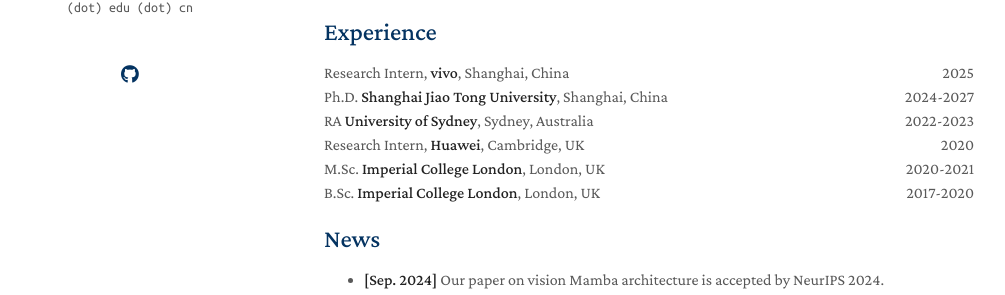
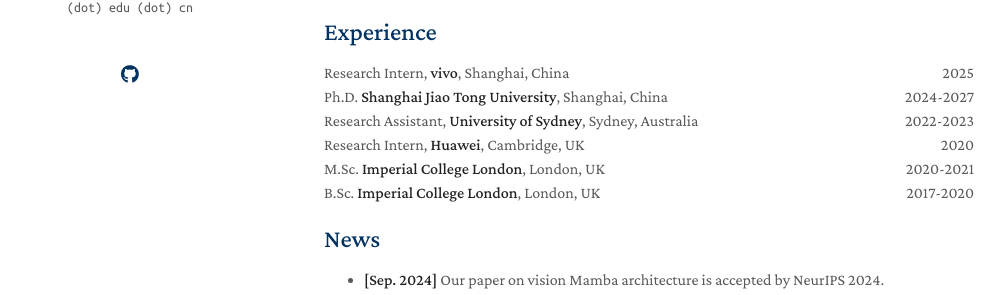
Before and after one commit to arcaninez/arcaninez.github.io, a Jekyll site: the page built from index.md, in a window 1280 px wide and 900 px high. Shown: the part 317-612 px from the top of the window, without its empty margins (146-1151 px from the left). Built offline with Jekyll 4.4.1, drawn with Linux system fonts in a browser that asks for light colours; a style sheet for code colours, icons or effects is not loaded; our own code applies the rules of GitHub Pages for plain Markdown files.

Commit message:
Update experience.md

```diff
--- a/_includes/experience.md
+++ b/_includes/experience.md
@@ -11,7 +11,7 @@
 </div>
 
 <div style="display: flex; justify-content: space-between;">
-  <span>RA <strong>University of Sydney</strong>, Sydney, Australia</span>
+  <span>Research Assistant, <strong>University of Sydney</strong>, Sydney, Australia</span>
   <span>2022-2023</span>
 </div>
 
```
